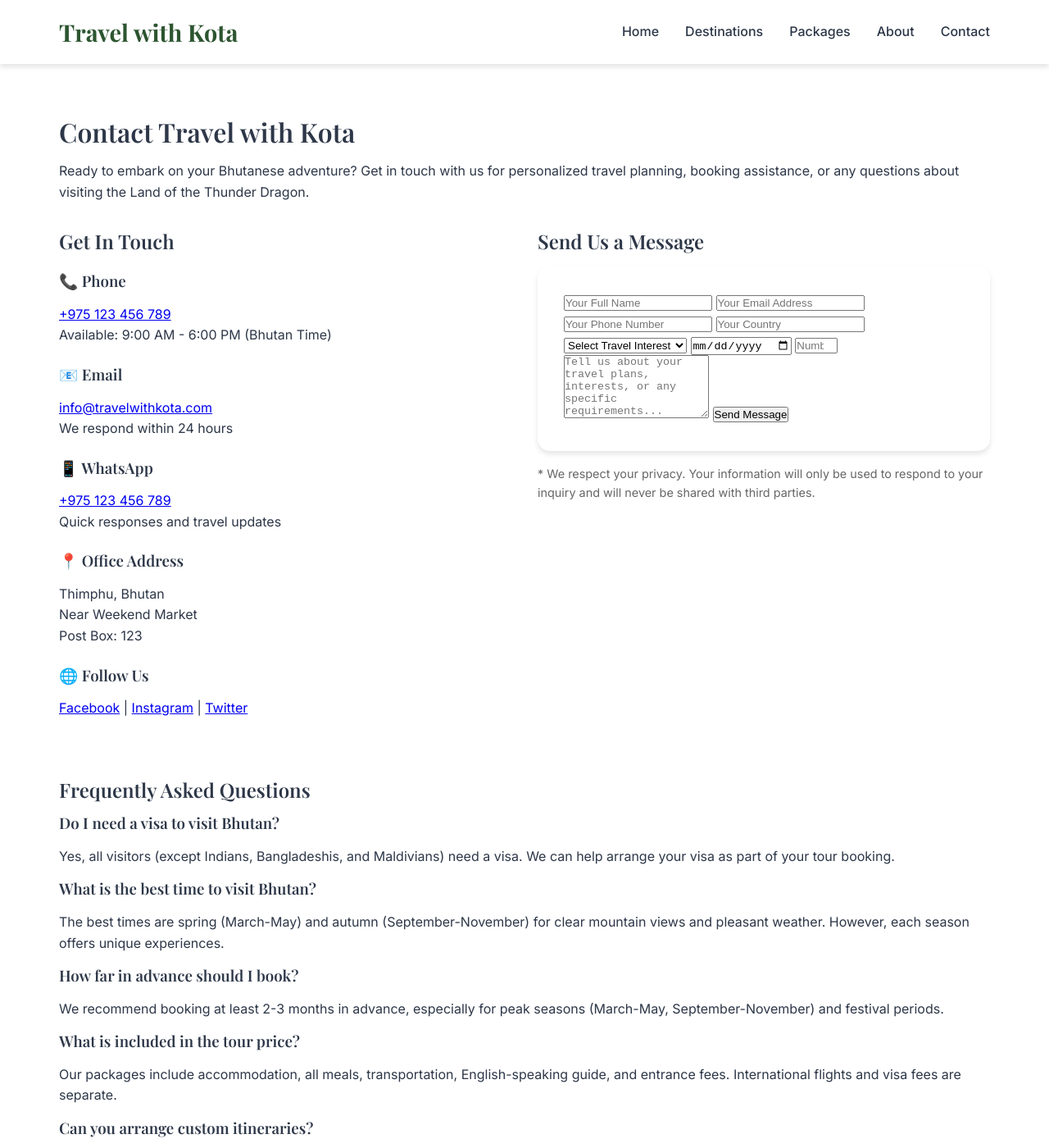
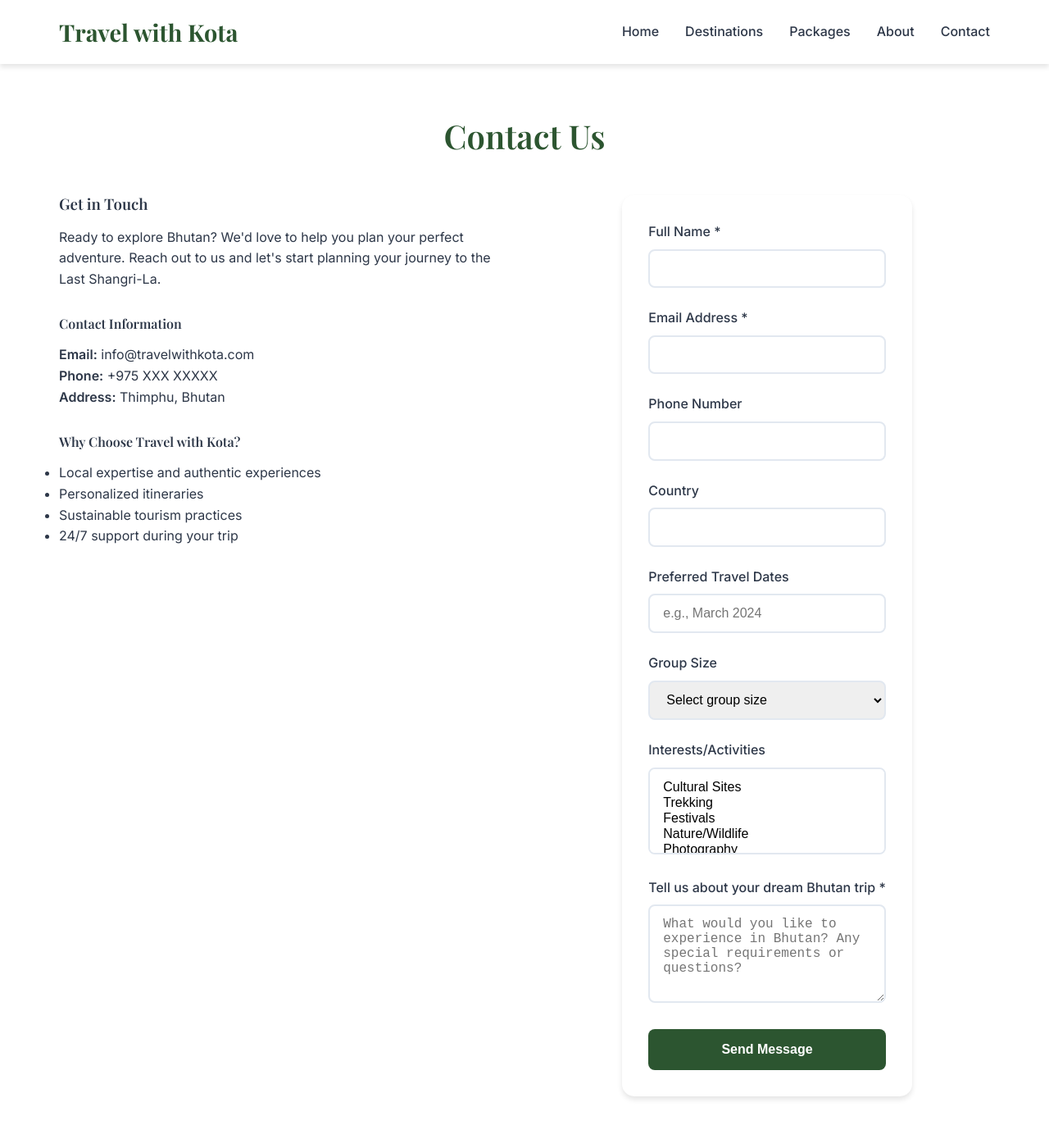
Before and after one commit to tsheden11/travel-with-kota, a Jekyll site: the page built from contact.md, in a window 1280 px wide and 1400 px high. Shown: the whole window at 82% size. Built offline with Jekyll 4.4.1, drawn with Linux system fonts in a browser that asks for light colours; some of the changed text lies outside the part shown.

Commit message:
Update contact.md

```diff
--- a/contact.md
+++ b/contact.md
@@ -1,126 +1,88 @@
 ---
 layout: default
-title: Contact Us
+title: "Contact Us"
+description: "Get in touch with Travel with Kota for your Bhutan adventure. We're here to help plan your perfect trip."
 ---
 
-<div class="container">
-  <h1>Contact Travel with Kota</h1>
-  <p>Ready to embark on your Bhutanese adventure? Get in touch with us for personalized travel planning, booking assistance, or any questions about visiting the Land of the Thunder Dragon.</p>
+<h1 class="page-title">Contact Us</h1>
 
-  <div style="display: grid; grid-template-columns: repeat(auto-fit, minmax(300px, 1fr)); gap: 2rem; margin: 2rem 0;">
+<div style="display: grid; grid-template-columns: 1fr 1fr; gap: 3rem; align-items: start;">
+    <div>
+        <h3>Get in Touch</h3>
+        <p>Ready to explore Bhutan? We'd love to help you plan your perfect adventure. Reach out to us and let's start planning your journey to the Last Shangri-La.</p>
 
-    <div>
-      <h2>Get In Touch</h2>
+        <div style="margin-top: 2rem;">
+            <h4>Contact Information</h4>
+            <p><strong>Email:</strong> info@travelwithkota.com</p>
+            <p><strong>Phone:</strong> +975 XXX XXXXX</p>
+            <p><strong>Address:</strong> Thimphu, Bhutan</p>
+        </div>
 
-      <div style="margin: 1.5rem 0;">
-        <h3>📞 Phone</h3>
-        <p><a href="tel:+975123456789">+975 123 456 789</a></p>
-        <p>Available: 9:00 AM - 6:00 PM (Bhutan Time)</p>
-      </div>
-
-      <div style="margin: 1.5rem 0;">
-        <h3>📧 Email</h3>
-        <p><a href="mailto:info@travelwithkota.com">info@travelwithkota.com</a></p>
-        <p>We respond within 24 hours</p>
-      </div>
-
-      <div style="margin: 1.5rem 0;">
-        <h3>📱 WhatsApp</h3>
-        <p><a href="https://wa.me/975123456789">+975 123 456 789</a></p>
-        <p>Quick responses and travel updates</p>
-      </div>
-
-      <div style="margin: 1.5rem 0;">
-        <h3>📍 Office Address</h3>
-        <p>Thimphu, Bhutan<br>
-        Near Weekend Market<br>
-        Post Box: 123</p>
-      </div>
-
-      <div style="margin: 1.5rem 0;">
-        <h3>🌐 Follow Us</h3>
-        <p>
-          <a href="https://facebook.com/travelwithkota">Facebook</a> |
-          <a href="https://instagram.com/travelwithkota">Instagram</a> |
-          <a href="https://twitter.com/travelwithkota">Twitter</a>
-        </p>
-      </div>
+        <div style="margin-top: 2rem;">
+            <h4>Why Choose Travel with Kota?</h4>
+            <ul>
+                <li>Local expertise and authentic experiences</li>
+                <li>Personalized itineraries</li>
+                <li>Sustainable tourism practices</li>
+                <li>24/7 support during your trip</li>
+            </ul>
+        </div>
     </div>
 
-    <div>
-      <h2>Send Us a Message</h2>
+    <form class="contact-form" action="https://formspree.io/f/YOUR_FORM_ID" method="POST">
+        <div class="form-group">
+            <label for="name">Full Name *</label>
+            <input type="text" id="name" name="name" required>
+        </div>
 
-      <form class="contact-form" action="https://formspree.io/f/YOUR_FORM_ID" method="POST">
-        <input type="text" name="name" placeholder="Your Full Name" required>
+        <div class="form-group">
+            <label for="email">Email Address *</label>
+            <input type="email" id="email" name="email" required>
+        </div>
 
-        <input type="email" name="email" placeholder="Your Email Address" required>
+        <div class="form-group">
+            <label for="phone">Phone Number</label>
+            <input type="tel" id="phone" name="phone">
+        </div>
 
-        <input type="tel" name="phone" placeholder="Your Phone Number">
+        <div class="form-group">
+            <label for="country">Country</label>
+            <input type="text" id="country" name="country">
+        </div>
 
-        <input type="text" name="country" placeholder="Your Country">
+        <div class="form-group">
+            <label for="travel-dates">Preferred Travel Dates</label>
+            <input type="text" id="travel-dates" name="travel_dates" placeholder="e.g., March 2024">
+        </div>
 
-        <select name="travel_type" required>
-          <option value="">Select Travel Interest</option>
-          <option value="cultural">Cultural Tours</option>
-          <option value="adventure">Adventure & Trekking</option>
-          <option value="spiritual">Spiritual Journey</option>
-          <option value="festival">Festival Tours</option>
-          <option value="wildlife">Wildlife & Nature</option>
-          <option value="luxury">Luxury Travel</option>
-          <option value="custom">Custom Itinerary</option>
-        </select>
+        <div class="form-group">
+            <label for="group-size">Group Size</label>
+            <select id="group-size" name="group_size">
+                <option value="">Select group size</option>
+                <option value="1-2">1-2 people</option>
+                <option value="3-4">3-4 people</option>
+                <option value="5-8">5-8 people</option>
+                <option value="9+">9+ people</option>
+            </select>
+        </div>
 
-        <input type="date" name="travel_date" placeholder="Preferred Travel Date">
+        <div class="form-group">
+            <label for="interests">Interests/Activities</label>
+            <select id="interests" name="interests" multiple>
+                <option value="culture">Cultural Sites</option>
+                <option value="trekking">Trekking</option>
+                <option value="festivals">Festivals</option>
+                <option value="nature">Nature/Wildlife</option>
+                <option value="photography">Photography</option>
+                <option value="spirituality">Spirituality</option>
+            </select>
+        </div>
 
-        <input type="number" name="travelers" placeholder="Number of Travelers" min="1" max="20">
+        <div class="form-group">
+            <label for="message">Tell us about your dream Bhutan trip *</label>
+            <textarea id="message" name="message" required placeholder="What would you like to experience in Bhutan? Any special requirements or questions?"></textarea>
+        </div>
 
-        <textarea name="message" placeholder="Tell us about your travel plans, interests, or any specific requirements..." rows="5" required></textarea>
-
-        <button type="submit">Send Message</button>
-      </form>
-
-      <p style="font-size: 0.9em; color: #666; margin-top: 1rem;">
-        * We respect your privacy. Your information will only be used to respond to your inquiry and will never be shared with third parties.
-      </p>
-    </div>
-  </div>
-
-  <section style="margin: 3rem 0;">
-    <h2>Frequently Asked Questions</h2>
-
-    <div style="margin: 1rem 0;">
-      <h3>Do I need a visa to visit Bhutan?</h3>
-      <p>Yes, all visitors (except Indians, Bangladeshis, and Maldivians) need a visa. We can help arrange your visa as part of your tour booking.</p>
-    </div>
-
-    <div style="margin: 1rem 0;">
-      <h3>What is the best time to visit Bhutan?</h3>
-      <p>The best times are spring (March-May) and autumn (September-November) for clear mountain views and pleasant weather. However, each season offers unique experiences.</p>
-    </div>
-
-    <div style="margin: 1rem 0;">
-      <h3>How far in advance should I book?</h3>
-      <p>We recommend booking at least 2-3 months in advance, especially for peak seasons (March-May, September-November) and festival periods.</p>
-    </div>
-
-    <div style="margin: 1rem 0;">
-      <h3>What is included in the tour price?</h3>
-      <p>Our packages include accommodation, all meals, transportation, English-speaking guide, and entrance fees. International flights and visa fees are separate.</p>
-    </div>
-
-    <div style="margin: 1rem 0;">
-      <h3>Can you arrange custom itineraries?</h3>
-      <p>Absolutely! We specialize in creating personalized itineraries based on your interests, budget, and travel style. Contact us to discuss your preferences.</p>
-    </div>
-  </section>
-
-  <section style="margin: 3rem 0; background: #f8f9fa; padding: 2rem; border-radius: 8px;">
-    <h2>Office Hours</h2>
-    <ul style="list-style: none; padding: 0;">
-      <li><strong>Monday - Friday:</strong> 9:00 AM - 6:00 PM</li>
-      <li><strong>Saturday:</strong> 10:00 AM - 4:00 PM</li>
-      <li><strong>Sunday:</strong> Closed (Emergency contact available)</li>
-    </ul>
-    <p><em>All times are in Bhutan Standard Time (BST - GMT+6)</em></p>
-  </section>
+        <button type="submit" class="submit-button">Send Message</button>
+    </form>
 </div>
```
